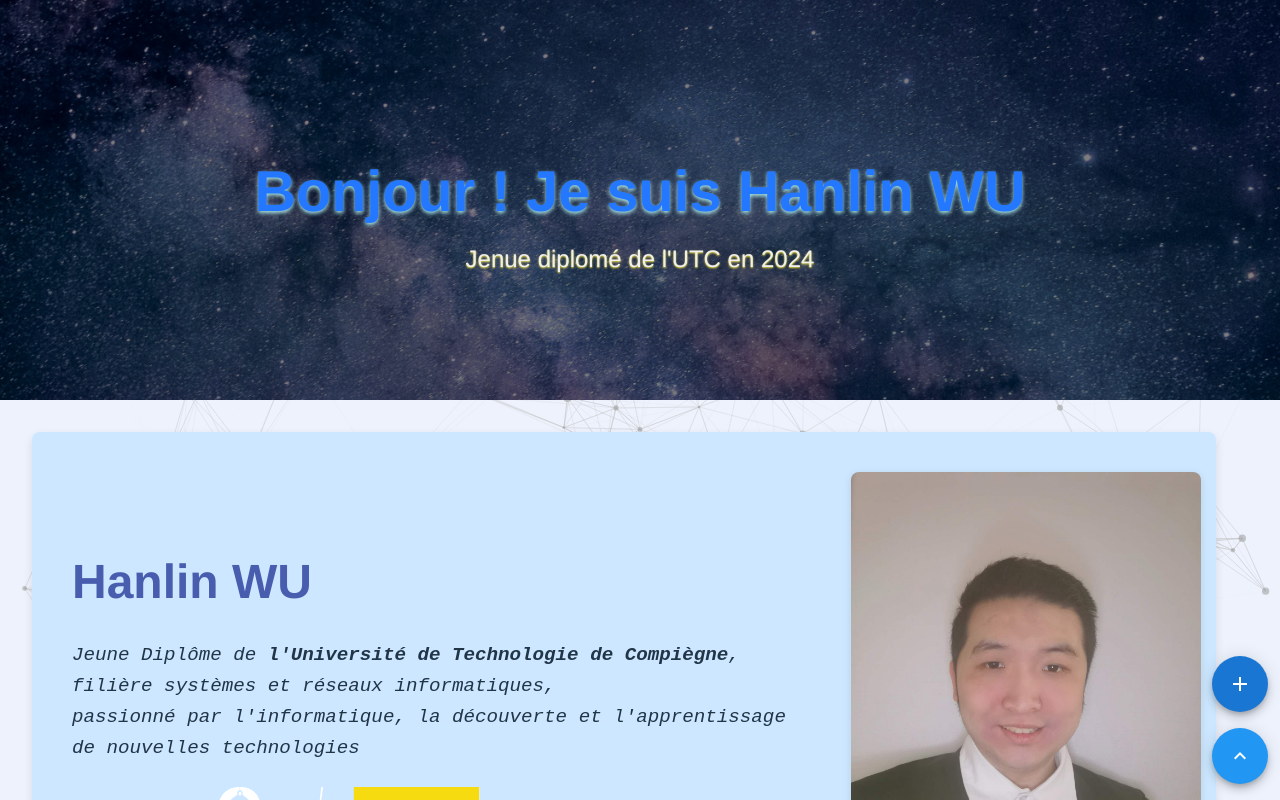
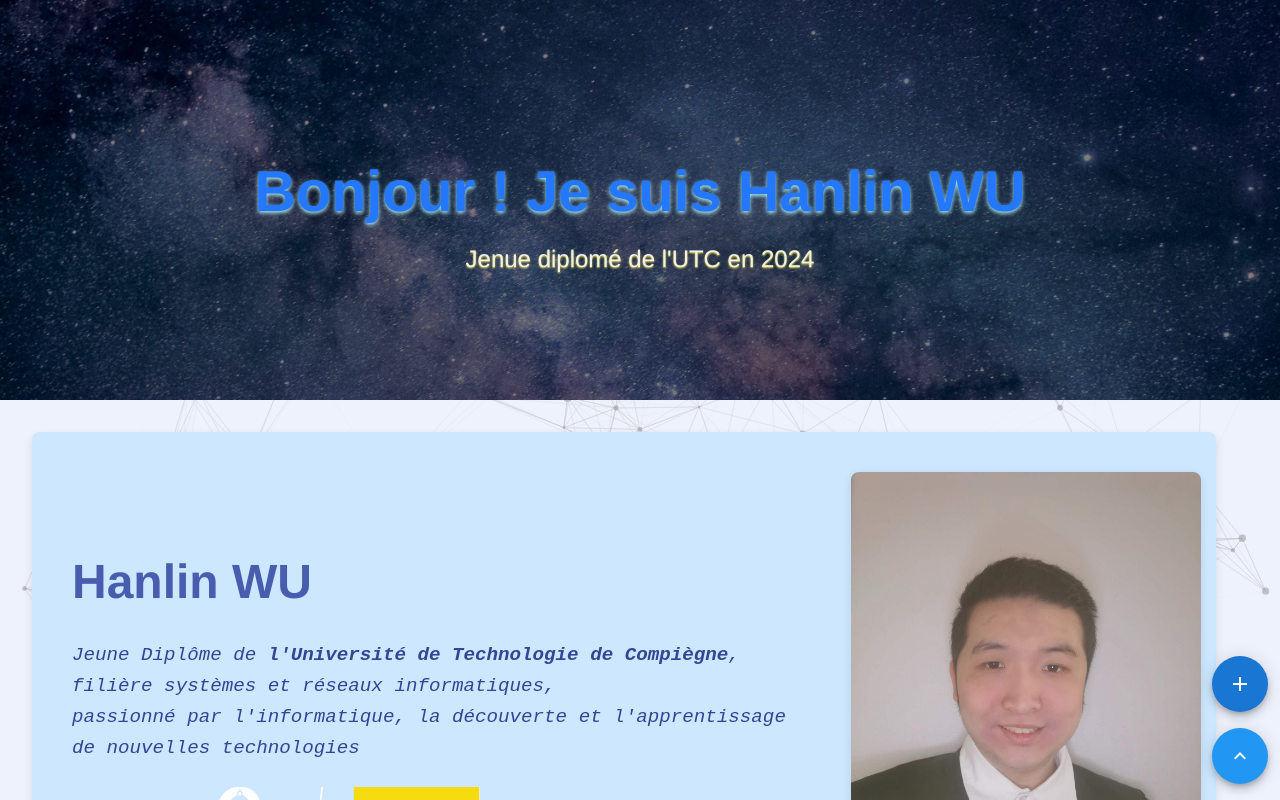
Before and after one commit to hanlinAumonde/PersonalPage_Hanlin, a React (Vite) app: page / in a window 1280 px wide. Shown: the top 800 px of the page. Built offline with nearby package versions, Linux system fonts and the light colour scheme.

Commit message:
fix the font color

```diff
--- a/src/styles/Profil.module.css
+++ b/src/styles/Profil.module.css
@@ -14,6 +14,7 @@
 .p {
     margin-bottom: 1rem;
     line-height: 1.6;
+    color: #364494;
     font-family: 'Courier New', Courier, monospace;
     font-style: italic;
     font-size: 1.2rem;
```
